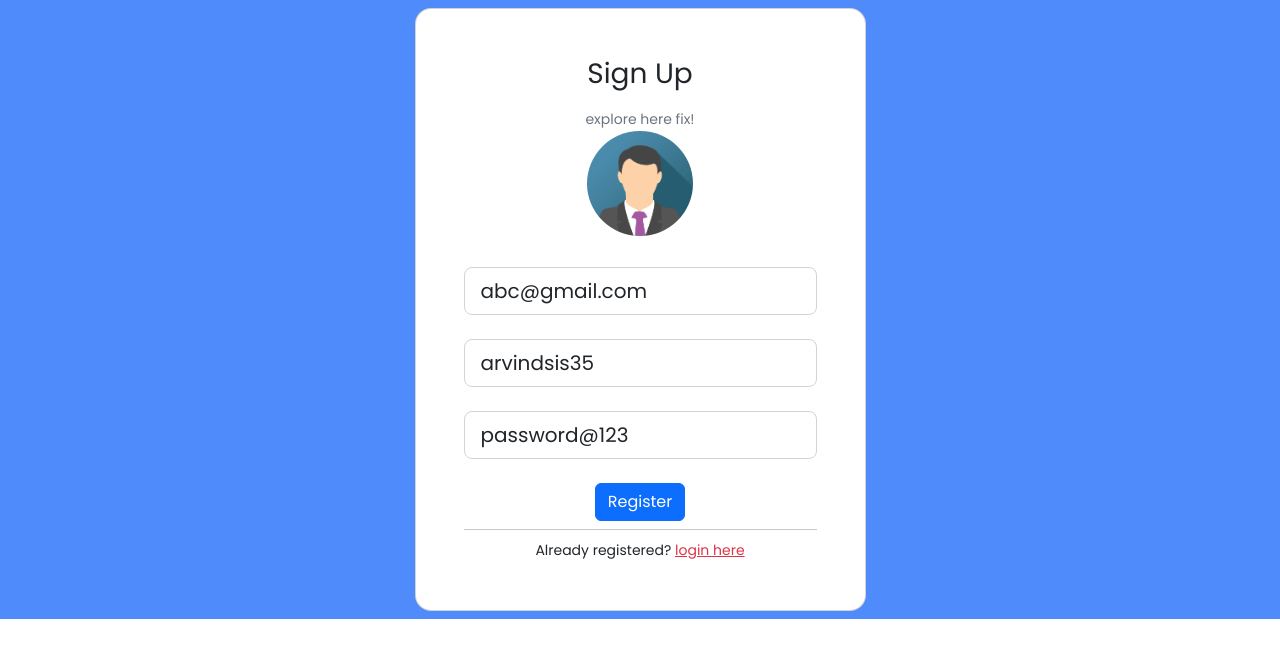
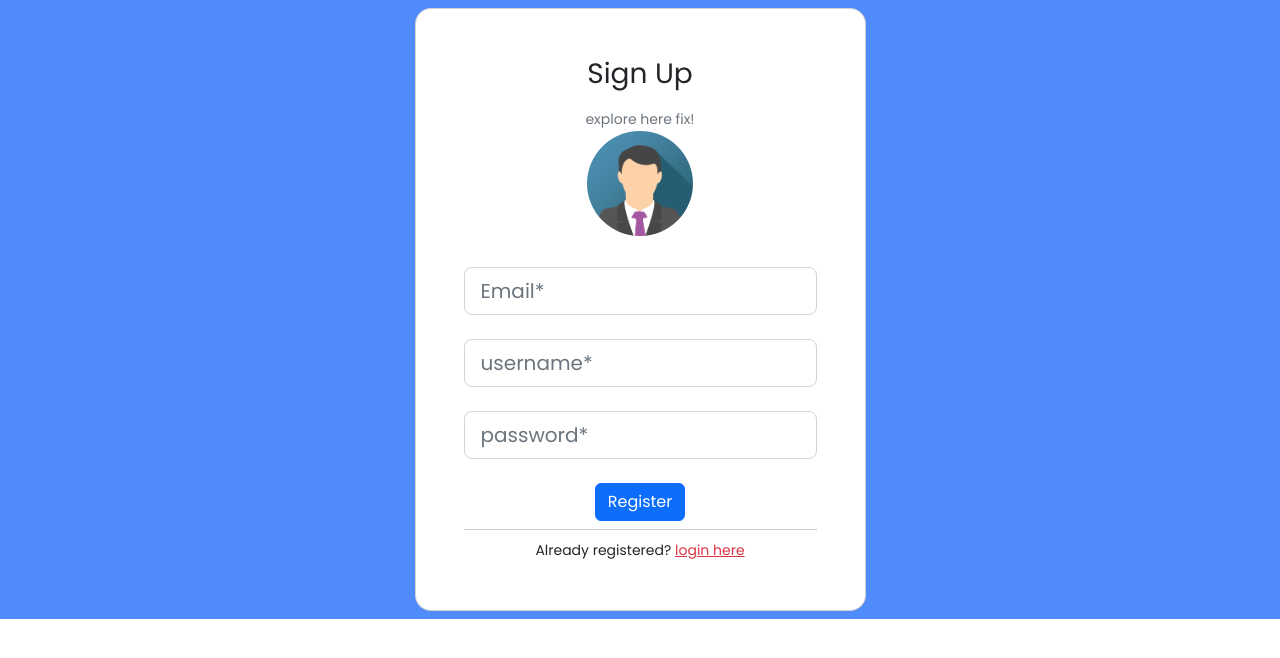
Before and after one commit to arvindsis11/authentication_app, a React (Create React App) app in the folder client/: page /register in a window 1280 px wide. Shown: the top 658 px of the page. Built offline with nearby package versions, Linux system fonts and the light colour scheme; no server answers.

Commit message:
minor fix

```diff
--- a/client/src/components/Recovery.js
+++ b/client/src/components/Recovery.js
@@ -4,7 +4,7 @@ import { useAuthStore } from '../store/store';
 import { generateOTP, verifyOTP } from './helper/apiconfig';
 import './style.css';
 import { useNavigate } from 'react-router-dom';
-import useFetch from '../hooks/fetch.hook';
+// import useFetch from '../hooks/fetch.hook';
 
 export default function Recovery() {
   const { username } = useAuthStore(state => state.auth);
--- a/client/src/components/Register.js
+++ b/client/src/components/Register.js
@@ -16,9 +16,9 @@ export default function Register() {
 
   const formik = useFormik({
     initialValues: {
-      username: 'arvindsis35',
-      email: 'abc@gmail.com',
-      password: 'password@123'
+      username: '',
+      email: '',
+      password: ''
     },
     validate: registerValidation,
     validateOnBlur: false,
@@ -30,7 +30,7 @@ export default function Register() {
       toast.promise(registerPromise,{
         loading: 'Registeration is process...',
         success : <b>Registered successfully...!</b>,
-        error : <b>Could not register</b>
+        error : <b>please use unique email</b>
       });
       registerPromise.then(function(){
         navigate('/');
--- a/client/src/components/Reset.js
+++ b/client/src/components/Reset.js
@@ -1,10 +1,17 @@
 import React from 'react';
-import {Toaster} from 'react-hot-toast';
+import {Toaster, toast} from 'react-hot-toast';
 import {useFormik} from 'formik';
 import { resetPasswordValidation } from './helper/validate';
+import { resetPassword } from './helper/apiconfig';
 import './style.css';
+import { useAuthStore } from '../store/store';
+import { useNavigate } from 'react-router-dom';
 
 export default function Reset() {
+
+  const navigate = useNavigate();
+
+  const {username} = useAuthStore(state => state.auth);
 
   const formik = useFormik({
     initialValues:{
@@ -15,7 +22,16 @@ export default function Reset() {
     validateOnBlur:false,
     validateOnChange:false,
     onSubmit : async values =>{
-      console.log(values)
+      console.log(values);
+      let resetPromise = resetPassword({username,password:values.password});
+      toast.promise(resetPromise,{
+        loading:'Updating password...',
+        success: <b>Reset password successful</b>,
+        error : <b>Something went wrong!</b>
+      });
+      resetPromise.then(function(){
+        navigate("/");
+      })
     }
   })
 
```
